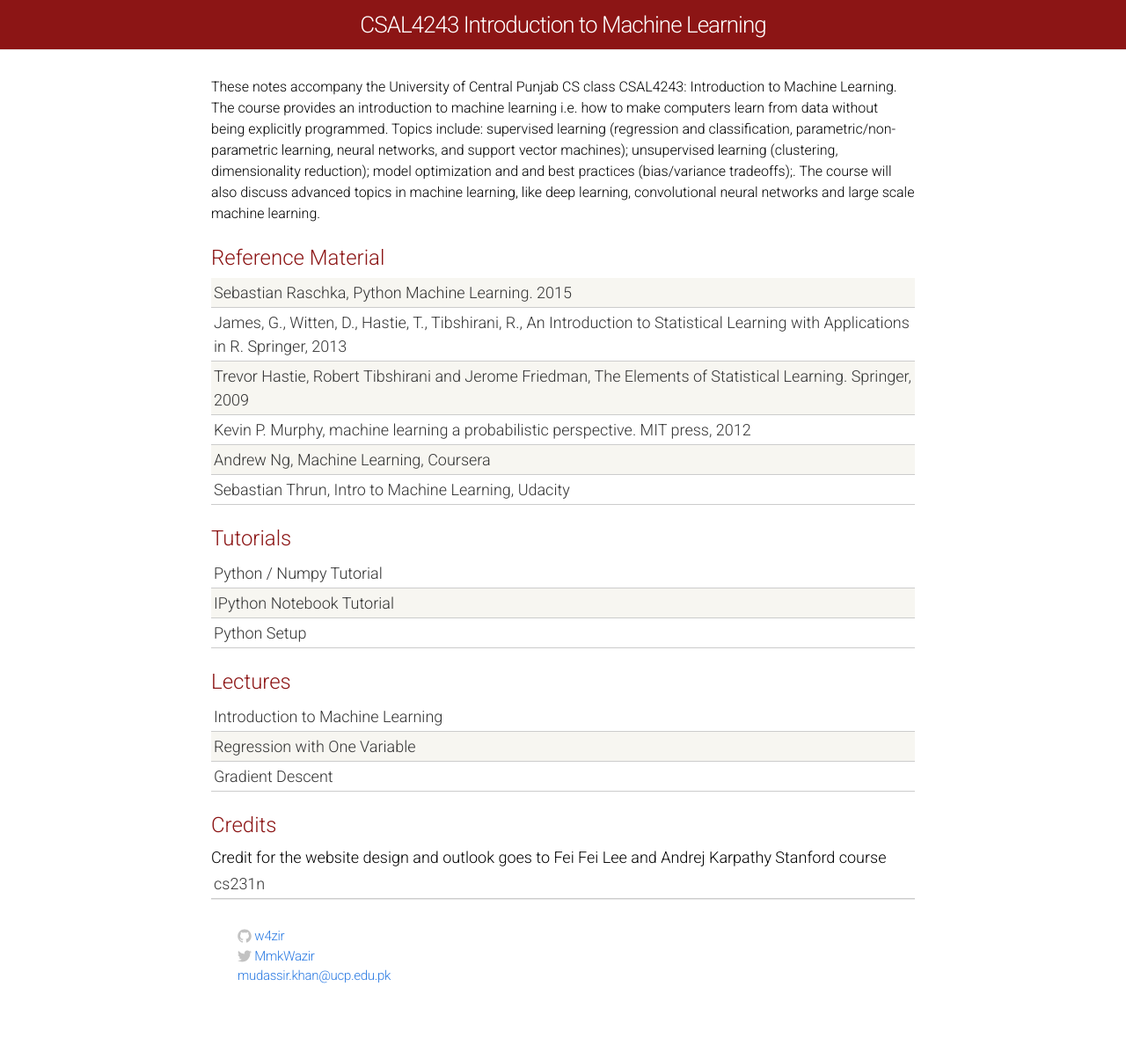
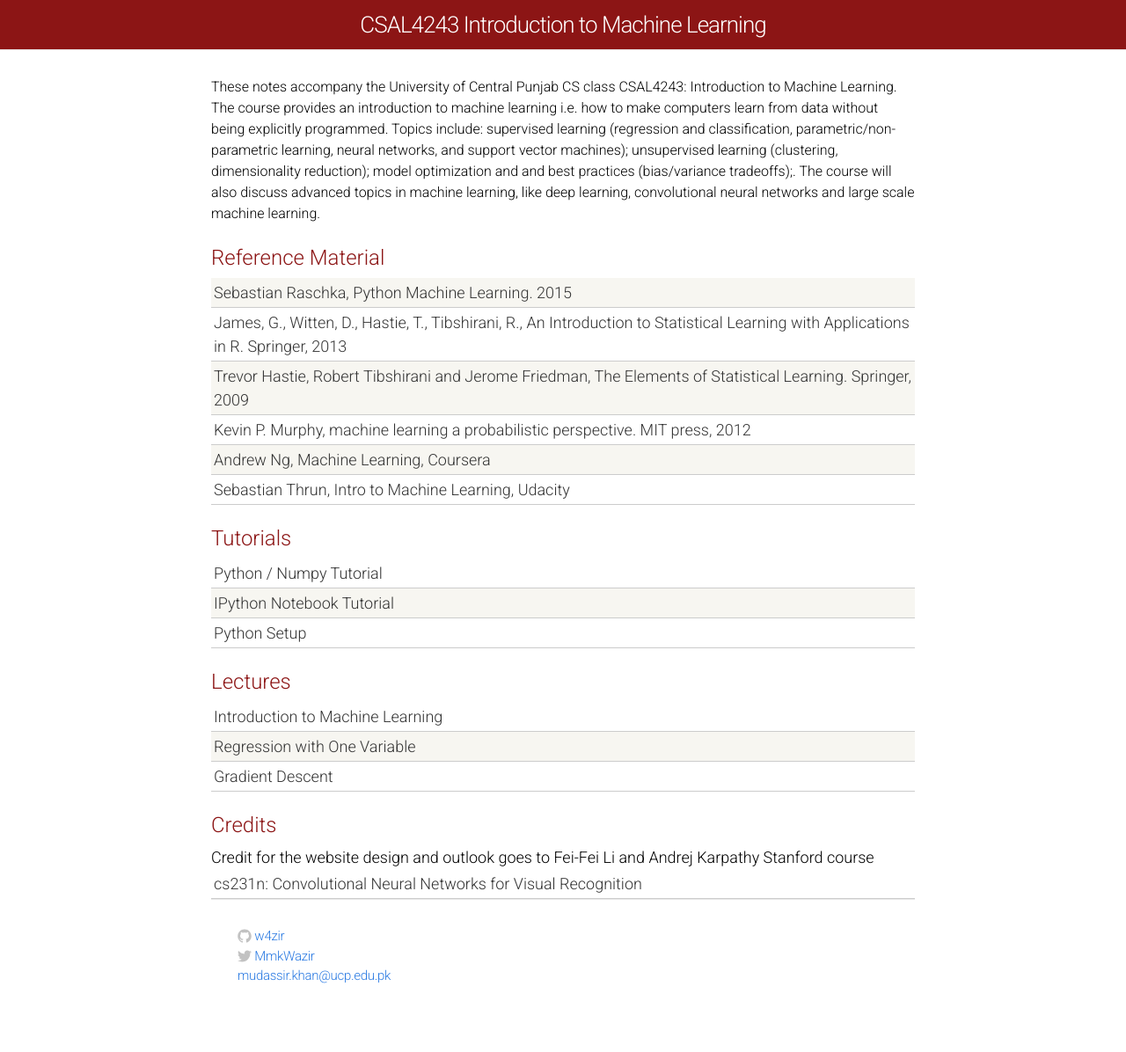
Before and after one commit to Mickael-Galliez/ml17s, a Jekyll site: the page built from index.html, in a window 1280 px wide. Shown: the whole page at 88% size. Built offline with Jekyll 4.4.1, drawn with Linux system fonts in a browser that asks for light colours.

Commit message:
modified credits for website

```diff
--- a/index.html
+++ b/index.html
@@ -146,7 +146,7 @@
 
   -->
   <!-- hardcoding items here to force a specific order -->
-   <div class="module-header">Credits</div>
+  <div class="module-header">Credits</div>
   <div class="materials-item">
-    Credit for the website design and outlook goes to Fei Fei Lee and Andrej Karpathy Stanford course <a href="http://cs231n.github.io">  cs231n </a>
+    Credit for the website design and outlook goes to Fei-Fei Li and Andrej Karpathy Stanford course <a href="http://cs231n.github.io">  cs231n: Convolutional Neural Networks for Visual Recognition </a>
   </div>
```
